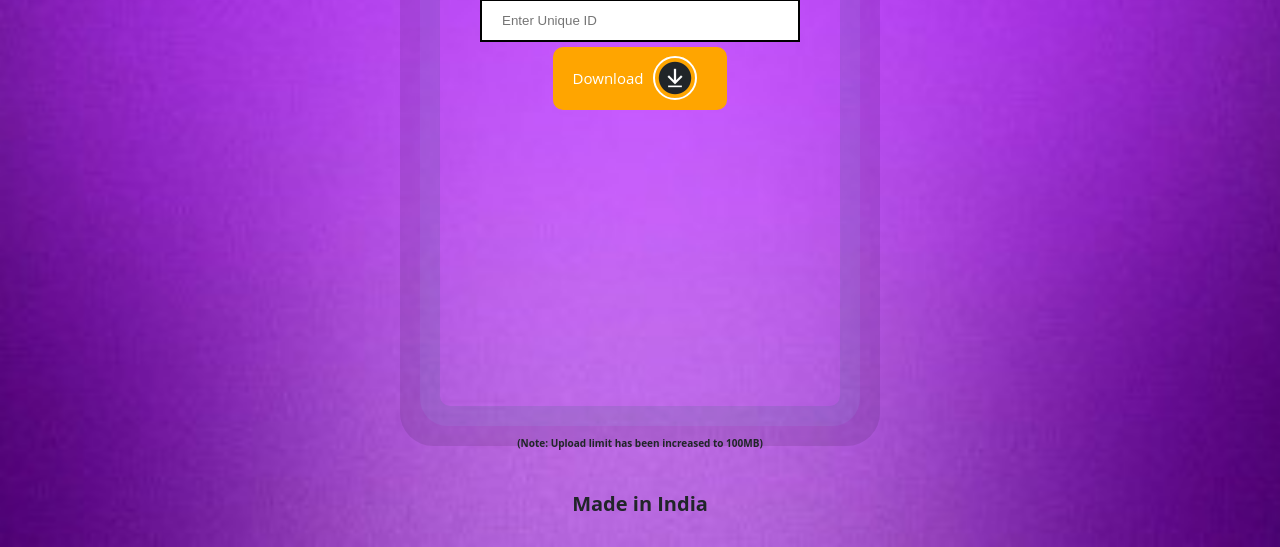
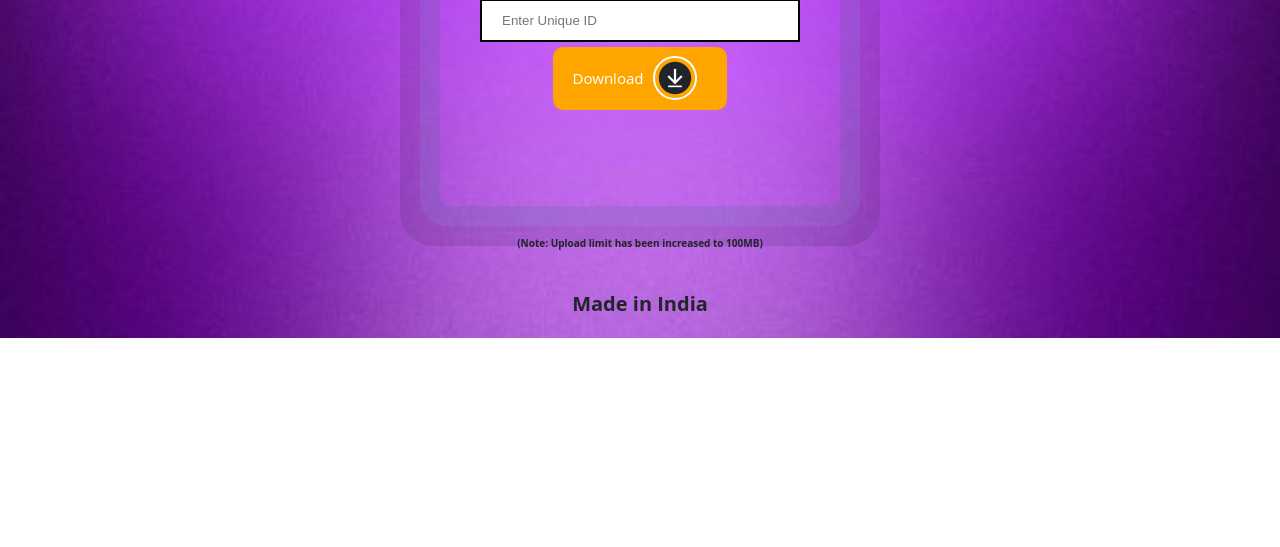
Before and after one commit to moneeshkraja93/wec-share-sender, a plain HTML site: page index.html in a window 1280 px wide. Shown: the part 478-1025 px from the top of the page. After the commit the page ends 816 px from the top, so only its background shows below. Drawn offline with Linux system fonts and the light colour scheme; sample sign-in values are in the browser's storage.

Commit message:
Update style.css

```diff
--- a/style.css
+++ b/style.css
@@ -1,6 +1,6 @@
 .card {
   width: 400px;
-  height: 750px;
+  height: 550px;
   margin: auto;
   margin-top: 20px;
   margin-bottom: 20px;
```
